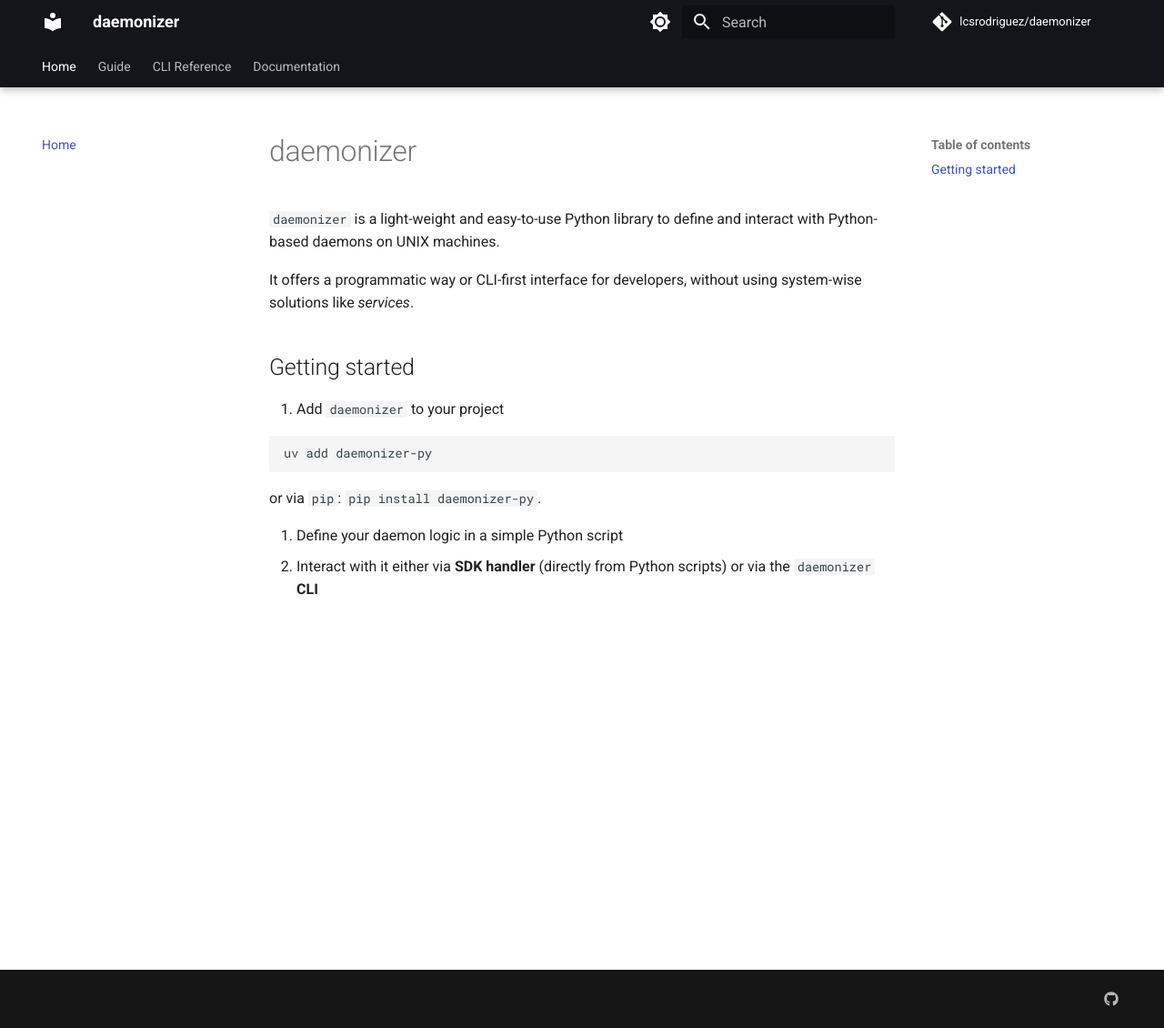
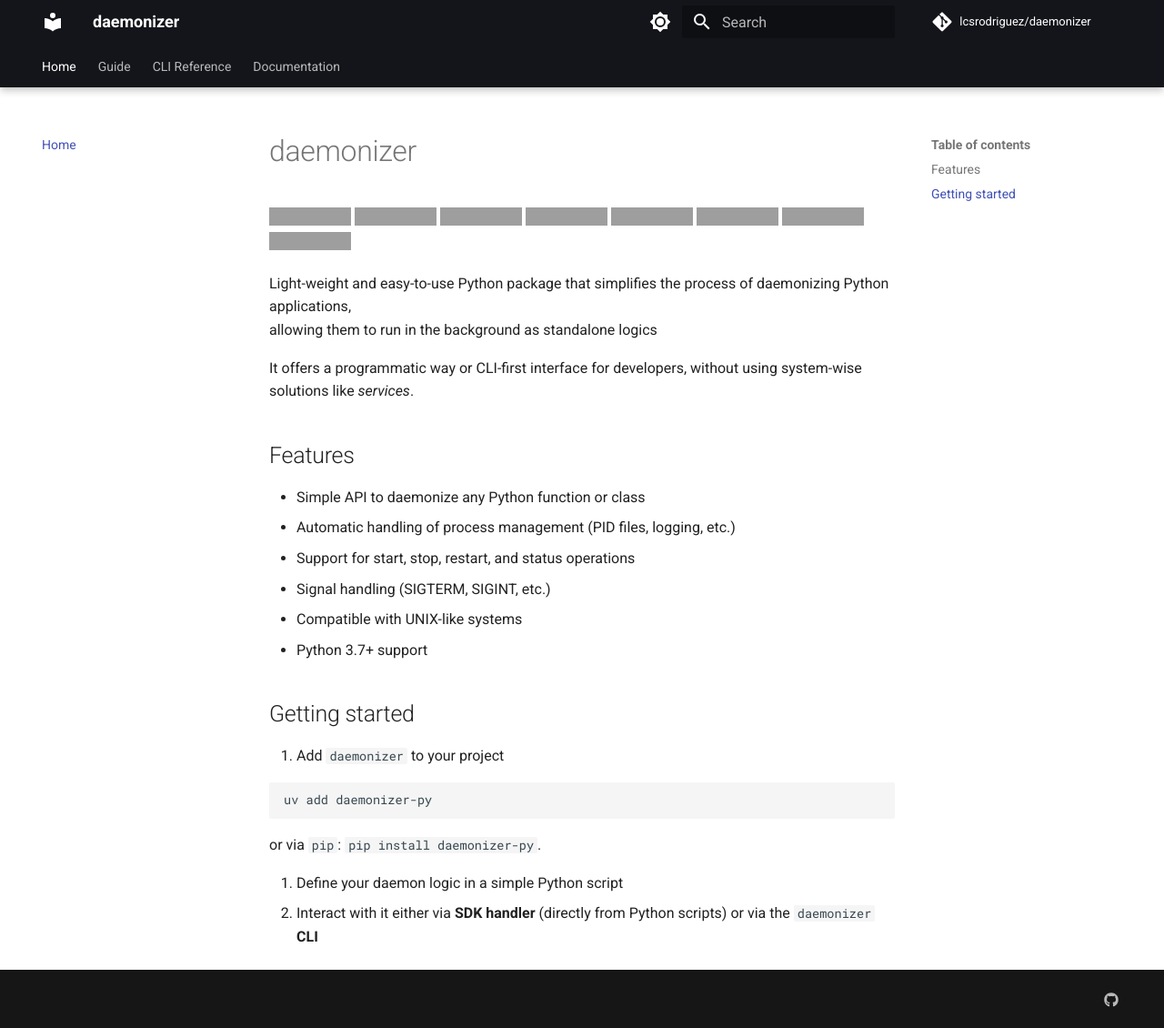
Before and after one commit to lcsrodriguez/daemonizer, an MkDocs documentation site: the page built from docs/index.md, in a window 1280 px wide and 1130 px high. Shown: the whole window at 91% size. Built offline with MkDocs 1.6.1 and Material for MkDocs 9.7.7, drawn with Linux system fonts in a browser that asks for light colours; comment, search, counter and statistics services are not loaded; grey boxes are pictures that could not be loaded.

Commit message:
Updating docs/index.md

```diff
--- a/docs/index.md
+++ b/docs/index.md
@@ -1,9 +1,22 @@
 # daemonizer
 
 
-`daemonizer` is a light-weight and easy-to-use Python library to define and interact with Python-based daemons on UNIX machines.
+![PyPI - Version](https://img.shields.io/pypi/v/daemonizer-py) [![Linting](https://github.com/lcsrodriguez/daemonizer/actions/workflows/linting.yml/badge.svg)](https://github.com/lcsrodriguez/daemonizer/actions/workflows/linting.yml) [![Docs](https://github.com/lcsrodriguez/daemonizer/actions/workflows/docs_build_deploy.yml/badge.svg)](https://github.com/lcsrodriguez/daemonizer/actions/workflows/docs_build_deploy.yml) [![Publish](https://github.com/lcsrodriguez/daemonizer/actions/workflows/publish.yml/badge.svg)](https://github.com/lcsrodriguez/daemonizer/actions/workflows/publish.yml) [![Ruff](https://img.shields.io/endpoint?url=https://raw.githubusercontent.com/astral-sh/ruff/main/assets/badge/v2.json)](https://github.com/astral-sh/ruff) [![Dependabot Updates](https://github.com/lcsrodriguez/daemonizer/actions/workflows/dependabot/dependabot-updates/badge.svg)](https://github.com/lcsrodriguez/daemonizer/actions/workflows/dependabot/dependabot-updates) ![PyPI - Python Version](https://img.shields.io/pypi/pyversions/daemonizer-py) ![PyPI - Downloads](https://img.shields.io/pypi/dm/daemonizer-py)
+
+
+Light-weight and easy-to-use Python package that simplifies the process of daemonizing Python applications,
+allowing them to run in the background as standalone logics
 
 It offers a programmatic way or CLI-first interface for developers, without using system-wise solutions like *services*.
+
+## Features
+
+- Simple API to daemonize any Python function or class
+- Automatic handling of process management (PID files, logging, etc.)
+- Support for start, stop, restart, and status operations
+- Signal handling (SIGTERM, SIGINT, etc.)
+- Compatible with UNIX-like systems
+- Python 3.7+ support
 
 ## Getting started
 
```
